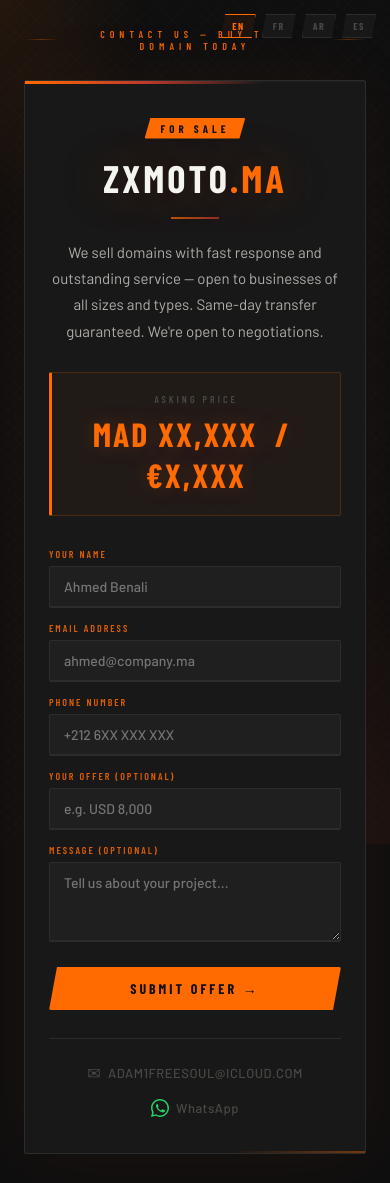
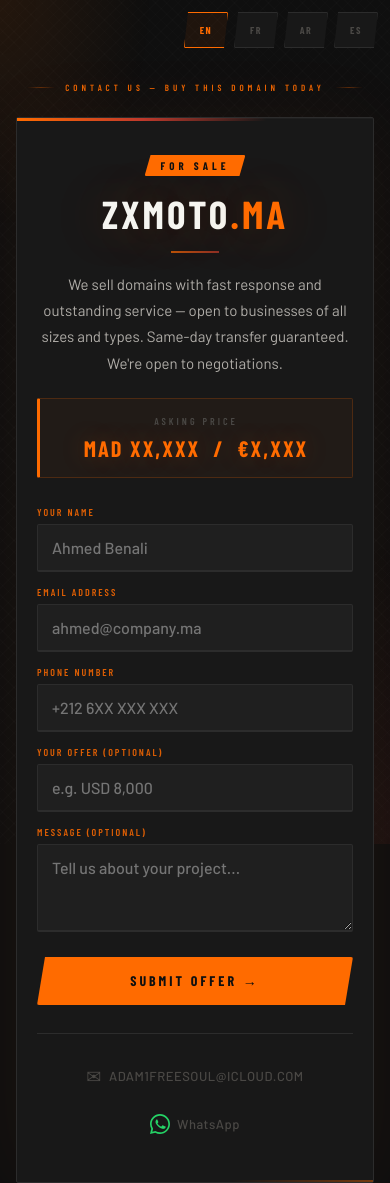
Before and after one commit to DomainSL007/zxmoto, a plain HTML site: page index.html in a window 390 px wide. Drawn offline with nearby package versions, Linux system fonts and the light colour scheme; a web font is replaced by a local one.

Commit message:
Update index.html
mobile friendly optimization

```diff
--- a/index.html
+++ b/index.html
@@ -8,30 +8,37 @@
 <link href="https://fonts.googleapis.com/css2?family=Barlow+Condensed:wght@400;600;700;800&family=Barlow:wght@300;400;500&display=swap" rel="stylesheet">
 <style>
   :root {
-    --orange:   #FF6B00;      /* ZXMOTO primary — throttle orange */
-    --orange2:  #E05A00;      /* darker orange for hover */
-    --red:      #C0392B;      /* ZXMOTO secondary — brake red */
-    --bg:       #0F0F0F;      /* near-black asphalt */
-    --surface:  #181818;      /* dark carbon card */
-    --surface2: #1F1F1F;      /* input bg */
-    --border:   #2C2C2C;      /* subtle border */
-    --text:     #B0ADA8;      /* warm grey text */
-    --bright:   #F5F5F0;      /* off-white heading */
-    --muted:    #4A4845;      /* dimmed text */
+    --orange:   #FF6B00;
+    --orange2:  #E05A00;
+    --red:      #C0392B;
+    --bg:       #0F0F0F;
+    --surface:  #181818;
+    --surface2: #1F1F1F;
+    --border:   #2C2C2C;
+    --text:     #B0ADA8;
+    --bright:   #F5F5F0;
+    --muted:    #4A4845;
   }
 
-  * { margin: 0; padding: 0; box-sizing: border-box; }
+  *, *::before, *::after { margin: 0; padding: 0; box-sizing: border-box; }
+
+  html {
+    scroll-behavior: smooth;
+    -webkit-text-size-adjust: 100%; /* prevent iOS font inflation */
+  }
 
   body {
     font-family: 'Barlow', sans-serif;
     background: var(--bg);
     color: var(--text);
     min-height: 100vh;
+    min-height: 100dvh; /* fills correctly when mobile address bar hides */
     display: flex;
     align-items: center;
     justify-content: center;
-    padding: 24px;
+    padding: 72px 16px 28px; /* top clears the fixed lang-bar */
     overflow-x: hidden;
+    -webkit-tap-highlight-color: transparent; /* kill blue tap flash on iOS */
   }
 
   body[dir="rtl"] { font-family: 'Segoe UI', Tahoma, sans-serif; }
@@ -55,28 +62,30 @@
     pointer-events: none;
     z-index: 0;
   }
-  /* Orange speed-streak glow top-left, red ember glow bottom-right */
   body::after {
     content: '';
     position: fixed;
     inset: 0;
     background:
-      radial-gradient(ellipse 65% 45% at 0% 0%,   rgba(255,107,0,0.09) 0%, transparent 60%),
+      radial-gradient(ellipse 65% 45% at 0% 0%,    rgba(255,107,0,0.09) 0%, transparent 60%),
       radial-gradient(ellipse 50% 60% at 100% 100%, rgba(192,57,43,0.07) 0%, transparent 60%);
     pointer-events: none;
     z-index: 0;
   }
 
-  /* ── Lang switcher (top bar) ── */
+  /* ── Lang switcher ── */
   .lang-bar {
     position: fixed;
-    top: 14px;
-    right: 14px;
+    top: 12px;
+    right: 12px;
     z-index: 100;
     display: flex;
     gap: 6px;
+    flex-wrap: wrap;
+    max-width: calc(100vw - 24px);
   }
-  body[dir="rtl"] .lang-bar { right: auto; left: 14px; }
+  body[dir="rtl"] .lang-bar { right: auto; left: 12px; }
+
   .lang-pill {
     background: var(--surface);
     border: 1px solid var(--border);
@@ -84,15 +93,20 @@
     font-size: 10px;
     font-weight: 700;
     letter-spacing: 1.5px;
-    padding: 5px 10px;
+    width: 44px;          /* minimum touch target width */
+    height: 36px;
+    display: flex;
+    align-items: center;
+    justify-content: center;
     border-radius: 1px;
     cursor: pointer;
     transition: all 0.18s;
     font-family: 'Barlow Condensed', sans-serif;
     text-transform: uppercase;
     clip-path: polygon(4px 0%, 100% 0%, calc(100% - 4px) 100%, 0% 100%);
+    touch-action: manipulation; /* eliminate 300ms tap delay */
   }
-  .lang-pill:hover, .lang-pill.active {
+  .lang-pill.active {
     border-color: var(--orange);
     color: var(--orange);
     background: rgba(255,107,0,0.07);
@@ -108,25 +122,29 @@
 
   .ornament {
     text-align: center;
-    margin-bottom: 28px;
+    margin-bottom: 24px;
     animation: fadeDown 0.6s ease both;
+    padding: 0 8px;
   }
   .ornament-line {
     display: inline-flex;
     align-items: center;
-    gap: 12px;
+    gap: 10px;
     color: var(--orange);
-    font-size: 10px;
-    letter-spacing: 5px;
+    font-size: 9px;
+    letter-spacing: 4px;
     text-transform: uppercase;
     font-family: 'Barlow Condensed', sans-serif;
     font-weight: 600;
     opacity: 0.9;
+    word-break: break-word;
+    text-align: center;
   }
   .ornament-line::before,
   .ornament-line::after {
     content: '';
-    width: 44px; height: 1px;
+    width: 28px; height: 1px;
+    flex-shrink: 0;
     background: linear-gradient(90deg, transparent, var(--orange), transparent);
     opacity: 0.35;
   }
@@ -142,7 +160,7 @@
     text-transform: uppercase;
     padding: 4px 16px;
     border-radius: 1px;
-    margin-bottom: 20px;
+    margin-bottom: 18px;
     animation: fadeDown 0.6s 0.1s ease both;
     clip-path: polygon(6px 0%, 100% 0%, calc(100% - 6px) 100%, 0% 100%);
   }
@@ -151,13 +169,12 @@
     background: var(--surface);
     border: 1px solid var(--border);
     border-radius: 2px;
-    padding: 52px 48px;
+    padding: 36px 20px;
     text-align: center;
     animation: fadeUp 0.7s 0.2s ease both;
     position: relative;
     box-shadow: 0 0 80px rgba(255,107,0,0.05), inset 0 1px 0 rgba(255,255,255,0.03);
   }
-  /* Diagonal speed-slash corners */
   .card::before {
     content: '';
     position: absolute;
@@ -176,21 +193,21 @@
 
   h1 {
     font-family: 'Barlow Condensed', sans-serif;
-    font-size: clamp(2.4rem, 8vw, 3.6rem);
+    font-size: clamp(2rem, 10vw, 3.6rem);
     font-weight: 800;
     letter-spacing: 3px;
-    line-height: 1;
-    margin-bottom: 20px;
+    line-height: 1.05;
+    margin-bottom: 16px;
     color: var(--bright);
     text-transform: uppercase;
-    text-shadow: 0 0 40px rgba(255,107,0,0.15);
+    word-break: break-all; /* prevent overflow on tiny screens */
   }
   .tld { color: var(--orange); }
 
   .divider {
     width: 48px; height: 2px;
     background: linear-gradient(90deg, var(--orange), var(--red));
-    margin: 0 auto 20px;
+    margin: 0 auto 18px;
     opacity: 0.7;
   }
 
@@ -199,18 +216,17 @@
     font-size: 15px;
     line-height: 1.75;
     max-width: 420px;
-    margin: 0 auto 28px;
+    margin: 0 auto 22px;
     font-weight: 400;
   }
 
   .price-block {
-    margin: 28px 0;
-    padding: 20px;
+    margin: 22px 0;
+    padding: 16px;
     border: 1px solid rgba(255,107,0,0.2);
     border-left: 3px solid var(--orange);
     border-radius: 2px;
     background: rgba(255,107,0,0.04);
-    position: relative;
   }
   .price-label {
     font-family: 'Barlow Condensed', sans-serif;
@@ -223,14 +239,15 @@
   }
   .price {
     font-family: 'Barlow Condensed', sans-serif;
-    font-size: 2.1rem;
+    font-size: clamp(1.4rem, 5.5vw, 2.1rem);
     color: var(--orange);
     font-weight: 700;
     letter-spacing: 2px;
     text-shadow: 0 0 24px rgba(255,107,0,0.25);
+    word-break: break-word;
   }
 
-  .form { margin-top: 32px; text-align: left; }
+  .form { margin-top: 28px; text-align: left; }
   body[dir="rtl"] .form { text-align: right; }
 
   .form-row { margin-bottom: 14px; }
@@ -248,18 +265,20 @@
   .form-row input,
   .form-row textarea {
     width: 100%;
-    padding: 11px 14px;
+    padding: 13px 14px;        /* taller for comfortable touch */
     background: var(--surface2);
     border: 1px solid var(--border);
     border-bottom: 2px solid var(--border);
     border-radius: 2px;
     color: var(--bright);
-    font-size: 14px;
+    font-size: 16px;           /* prevents iOS auto-zoom on focus */
     font-family: 'Barlow', sans-serif;
     font-weight: 500;
     transition: border-color 0.2s, box-shadow 0.2s;
     outline: none;
     direction: inherit;
+    -webkit-appearance: none;  /* remove iOS default styling */
+    appearance: none;
   }
   .form-row input:focus,
   .form-row textarea:focus {
@@ -267,11 +286,12 @@
     border-bottom-color: var(--orange);
     box-shadow: 0 4px 12px rgba(255,107,0,0.08);
   }
-  .form-row textarea { resize: vertical; min-height: 80px; }
+  .form-row textarea { resize: vertical; min-height: 88px; }
 
   .btn {
     width: 100%;
-    padding: 13px;
+    padding: 15px 13px;
+    min-height: 48px;          /* accessible touch target */
     background: var(--orange);
     color: #0F0F0F;
     border: none;
@@ -286,22 +306,35 @@
     transition: background 0.18s, box-shadow 0.18s, transform 0.15s;
     clip-path: polygon(8px 0%, 100% 0%, calc(100% - 8px) 100%, 0% 100%);
     box-shadow: 0 4px 24px rgba(255,107,0,0.25);
+    touch-action: manipulation;
+    -webkit-appearance: none;
+    appearance: none;
   }
-  .btn:hover {
-    background: var(--orange2);
-    box-shadow: 0 4px 36px rgba(255,107,0,0.4);
-    transform: translateY(-1px);
+  .btn:active { transform: translateY(0); background: var(--orange2); }
+
+  /* Hover effects only where hover is genuinely supported (not touch) */
+  @media (hover: hover) {
+    .btn:hover {
+      background: var(--orange2);
+      box-shadow: 0 4px 36px rgba(255,107,0,0.4);
+      transform: translateY(-1px);
+    }
+    .contact a:hover { color: var(--orange); }
+    .lang-pill:hover {
+      border-color: var(--orange);
+      color: var(--orange);
+      background: rgba(255,107,0,0.07);
+    }
   }
-  .btn:active { transform: translateY(0); }
 
   .contact {
     margin-top: 28px;
-    padding-top: 24px;
+    padding-top: 20px;
     border-top: 1px solid var(--border);
     display: flex;
-    justify-content: center;
-    gap: 28px;
-    flex-wrap: wrap;
+    flex-direction: column;    /* stack vertically on mobile */
+    align-items: center;
+    gap: 4px;
   }
   .contact a {
     color: var(--muted);
@@ -313,15 +346,17 @@
     gap: 7px;
     transition: color 0.2s;
     letter-spacing: 0.5px;
+    min-height: 44px;          /* accessible touch target */
+    padding: 4px 8px;
+    touch-action: manipulation;
   }
-  .contact a:hover { color: var(--orange); }
 
   .wa-icon {
-    width: 18px; height: 18px;
+    width: 20px; height: 20px;
     fill: #25D366;
     flex-shrink: 0;
   }
-  .mail-icon { font-size: 16px; }
+  .mail-icon { font-size: 18px; }
 
   .success {
     display: none;
@@ -345,9 +380,29 @@
   @keyframes fadeDown { from { opacity:0; transform:translateY(-12px); } to { opacity:1; transform:translateY(0); } }
   @keyframes fadeUp   { from { opacity:0; transform:translateY(16px);  } to { opacity:1; transform:translateY(0); } }
 
-  @media (max-width: 520px) {
-    .card { padding: 36px 24px; }
-    .contact { gap: 16px; }
+  /* ── Tablet & up: restore side-by-side layout ── */
+  @media (min-width: 480px) {
+    body { padding: 80px 24px 32px; }
+    .card { padding: 48px 40px; }
+    .contact {
+      flex-direction: row;
+      justify-content: center;
+      gap: 28px;
+    }
+  }
+
+  /* ── Desktop: full original padding ── */
+  @media (min-width: 700px) {
+    body { padding: 60px 24px; }
+    .card { padding: 52px 48px; }
+  }
+
+  /* ── Very small phones (< 360px) ── */
+  @media (max-width: 359px) {
+    .card { padding: 28px 14px; }
+    .ornament-line::before,
+    .ornament-line::after { display: none; }
+    .lang-pill { width: 38px; height: 32px; }
   }
 </style>
 </head>
```
